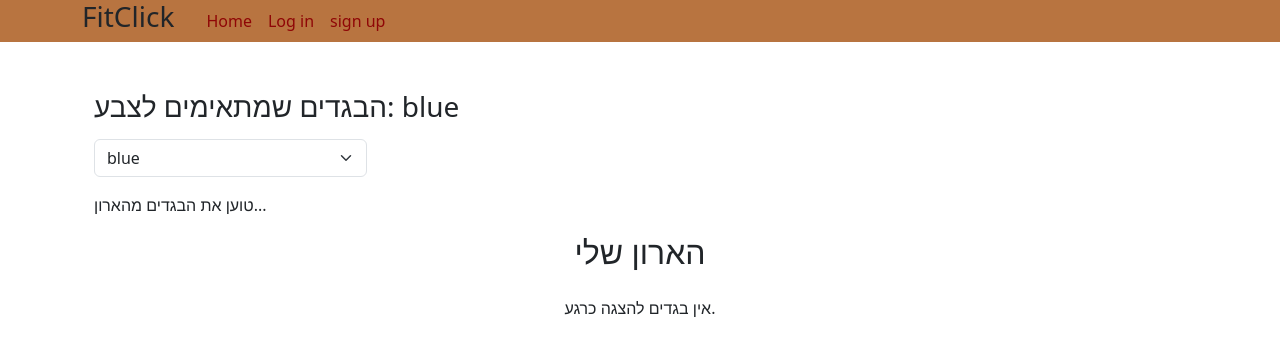
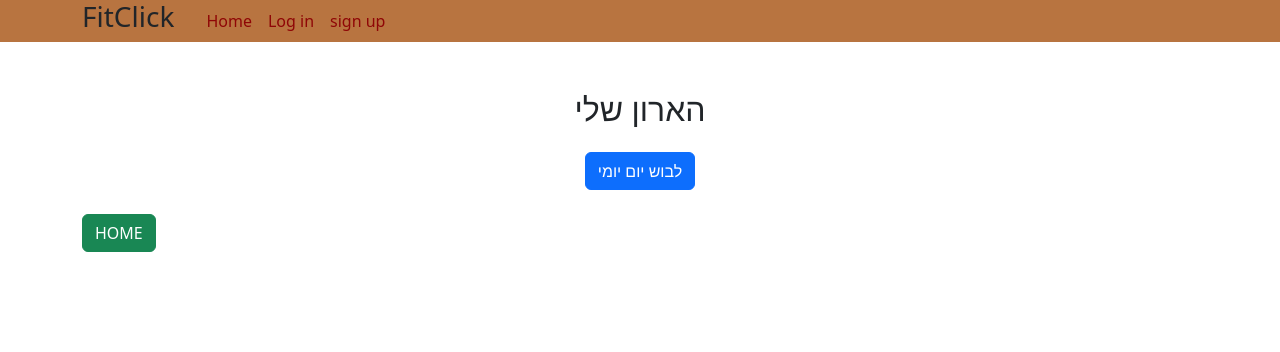
Before and after one commit to HILLEL32/fitClick, a React (Vite) app: page /wardrobe in a window 1280 px wide. Shown: the top 352 px of the page. Built offline with nearby package versions, Linux system fonts and the light colour scheme.

Commit message:
לבוש יוםיומי

```diff
--- a/src/App.jsx
+++ b/src/App.jsx
@@ -37,7 +37,9 @@ function App() {
           <Route path="/clothing_ai" element={<ClothingAIUpload />} />
           <Route path="/app_home" element={<AppHome />} />
           <Route path="/wardrobe" element={<Wardrobe />} />
-          <Route path="/match_clothes" element={<MatchingClothes />} />
+          {/* <Route path="/match_clothes" element={<MatchingClothes />} /> */}
+          <Route path="/match" element={<MatchingClothes />} />
+
 
 
         </Routes>
--- a/src/features/clothing/MatchingClothes.jsx
+++ b/src/features/clothing/MatchingClothes.jsx
@@ -1,105 +1,54 @@
-import React, { useEffect, useState } from 'react';
-import { collection, query, where, getDocs } from 'firebase/firestore';
-import { auth, db } from '../../firebase/firebase';
+// src/features/wardrobe/RandomClothingPicker.jsx
+import React, { useMemo, useState } from 'react';
 
-// טבלת צבעים מתאימים
-const colorCompatibility = {
-  red: ['black', 'white', 'denim'],
-  blue: ['white', 'gray', 'beige'],
-  green: ['brown', 'white'],
-  black: ['white', 'red', 'pink'],
-  white: ['black', 'red', 'blue', 'everything'],
-  yellow: ['navy', 'white'],
-  pink: ['white', 'gray', 'beige'],
-  purple: ['black', 'gray'],
-  beige: ['brown', 'green'],
-  gray: ['black', 'white', 'blue'],
-  brown: ['beige', 'white'],
-  orange: ['navy', 'white'],
-};
+export default function MatchingClothes({ clothingItems, onSelectShirt, onSelectPants }) {
+  const [message, setMessage] = useState('');
 
-// שלב 1: חילוץ צבע עיקרי ממחרוזת
-function extractBaseColor(colorString) {
-  if (!colorString) return '';
-  const knownColors = ['black', 'white', 'gray', 'blue', 'red', 'green', 'yellow', 'pink', 'purple', 'beige', 'brown', 'orange', 'denim'];
-  const lower = colorString.toLowerCase();
+  const matchByKeywords = (item, keywords) => {
+    const types = (item?.type || []).map((t) => String(t).toLowerCase());
+    return types.some((t) => keywords.some((k) => t.includes(k)));
+  };
 
-  for (const color of knownColors) {
-    if (lower.includes(color)) {
-      return color;
+  const isShirt = (item) =>
+    matchByKeywords(item, [
+      'shirt','t-shirt','tee','top','blouse','button-down','henley','polo','jersey',
+      'overshirt','camisole','tank','chemise','crewneck','v-neck',
+      'חולצה','טישירט','טי-שירט','טופ'
+    ]);
+
+  const isJeans = (item) =>
+    matchByKeywords(item, [
+      'jeans','denim','ג׳ינס','גינס'
+    ]);
+
+  const shirts = useMemo(() => clothingItems.filter(isShirt), [clothingItems]);
+  const jeans  = useMemo(() => clothingItems.filter(isJeans), [clothingItems]);
+
+  const pickRandom = (arr) => arr[Math.floor(Math.random() * arr.length)];
+
+  // כלל ההתאמה: כל צבע חולצה מתאים למכנס ג'ינס
+  const handlePickMatchingPair = () => {
+    if (!jeans.length) {
+      setMessage('לא נמצאו מכנסי ג׳ינס בארון.');
+      return;
     }
-  }
-
-  return ''; // לא נמצא צבע מתאים
-}
-
-// שלב 2: החזרת בגדים שמתאימים לצבע
-function getMatchingClothes(baseColor, wardrobe) {
-  const normalizedBase = extractBaseColor(baseColor);
-  const compatibleColors = colorCompatibility[normalizedBase];
-
-  if (!compatibleColors) {
-    // fallback: בגדים בצבעים נייטרליים
-    return wardrobe.filter(item =>
-      ['white', 'black', 'denim'].includes(extractBaseColor(item.mainColor))
-    );
-  }
-
-  return wardrobe.filter(item =>
-    compatibleColors.includes(extractBaseColor(item.mainColor))
-  );
-}
-
-// קומפוננטה ראשית
-export default function MatchingClothes() {
-  const [wardrobe, setWardrobe] = useState([]);
-  const [loading, setLoading] = useState(true);
-  const [selectedColor, setSelectedColor] = useState('blue');
-
-  useEffect(() => {
-    const fetchClothing = async () => {
-      const user = auth.currentUser;
-      if (!user) return;
-
-      const q = query(collection(db, 'clothing'), where('uid', '==', user.uid));
-      const snapshot = await getDocs(q);
-      const clothes = snapshot.docs.map(doc => ({ id: doc.id, ...doc.data() }));
-      setWardrobe(clothes);
-      setLoading(false);
-    };
-
-    fetchClothing();
-  }, []);
-
-  const matches = getMatchingClothes(selectedColor, wardrobe);
+    if (!shirts.length) {
+      setMessage('לא נמצאו חולצות בארון.');
+      return;
+    }
+    setMessage('');
+    const chosenPants = pickRandom(jeans);
+    const chosenShirt = pickRandom(shirts);
+    onSelectPants?.(chosenPants);
+    onSelectShirt?.(chosenShirt);
+  };
 
   return (
-    <div className="container mt-4">
-      <h3>הבגדים שמתאימים לצבע: {selectedColor}</h3>
-
-      <select
-        className="form-select w-25 my-3"
-        value={selectedColor}
-        onChange={(e) => setSelectedColor(e.target.value)}
-      >
-        {Object.keys(colorCompatibility).map((color) => (
-          <option key={color} value={color}>{color}</option>
-        ))}
-      </select>
-
-      {loading ? (
-        <p>טוען את הבגדים מהארון...</p>
-      ) : (
-        <div className="d-flex flex-wrap gap-3 mt-3">
-          {matches.map((item) => (
-            <div key={item.id} style={{ textAlign: 'center' }}>
-              <img src={item.imageUrl} alt={item.type} width={100} />
-              <p>{item.type} - {extractBaseColor(item.mainColor)}</p>
-            </div>
-          ))}
-          {matches.length === 0 && <p>לא נמצאו התאמות</p>}
-        </div>
-      )}
+    <div className="d-flex gap-2 justify-content-center mb-4 flex-wrap">
+      <button className="btn btn-primary" onClick={handlePickMatchingPair}>
+        לבוש יום יומי
+      </button>
+      {message && <div className="w-100 text-center text-danger mt-2">{message}</div>}
     </div>
   );
 }
--- a/src/features/clothing/Wardrobe.jsx
+++ b/src/features/clothing/Wardrobe.jsx
@@ -1,46 +1,97 @@
+// src/features/wardrobe/Wardrobe.jsx
 import React, { useEffect, useState } from 'react';
 import { auth, db } from '../../firebase/firebase';
-import { collection, query, where, getDocs } from 'firebase/firestore';
+import { collection, query, where, getDocs, deleteDoc, doc } from 'firebase/firestore';
 import { Link } from 'react-router-dom';
 import MatchingClothes from './MatchingClothes';
 
-
 export default function Wardrobe() {
   const [clothingItems, setClothingItems] = useState([]);
+  const [selectedShirt, setSelectedShirt] = useState(null);
+  const [selectedPants, setSelectedPants] = useState(null);
+  const [loading, setLoading] = useState(true);
+  const [deletingId, setDeletingId] = useState(null);
 
   useEffect(() => {
     const fetchClothingItems = async () => {
       const user = auth.currentUser;
-      if (!user) return;
+      if (!user) {
+        setLoading(false);
+        return;
+      }
 
-      const q = query(
-        collection(db, "clothingItems"),
-        where("uid", "==", user.uid)
-      );
-
+      const q = query(collection(db, 'clothingItems'), where('uid', '==', user.uid));
       const querySnapshot = await getDocs(q);
-      const items = querySnapshot.docs.map(doc => ({
-        id: doc.id,
-        ...doc.data(),
-      }));
-
+      const items = querySnapshot.docs.map((d) => ({ id: d.id, ...d.data() }));
       setClothingItems(items);
+      setLoading(false);
     };
-
     fetchClothingItems();
   }, []);
 
+  const getImageDataUrl = (item) => (item?.imageId ? localStorage.getItem(item.imageId) : null);
+
+  const handleDelete = async (item) => {
+    if (!item?.id)
+      return;
+    const ok = window.confirm('למחוק את הפריט מהארון? אי אפשר לבטל.');
+    if (!ok)
+      return;
+
+    try {
+      setDeletingId(item.id);
+      // מחיקה מ־Firestore
+      await deleteDoc(doc(db, 'clothingItems', item.id));
+      // מחיקת התמונה המקומית (אם קיימת)
+      if (item.imageId) localStorage.removeItem(item.imageId);
+      // עדכון מצב מקומי
+      setClothingItems((prev) => prev.filter((x) => x.id !== item.id));
+
+      // אם מחקנו פריט שהיה מוצג כבחירה – ננקה את הבחירה
+      setSelectedShirt((s) => (s?.id === item.id ? null : s));
+      setSelectedPants((p) => (p?.id === item.id ? null : p));
+    } catch (err) {
+      console.error('Delete item failed:', err);
+      alert('מחיקה נכשלה. נסה שוב.');
+    } finally {
+      setDeletingId(null);
+    }
+  };
+
+  if (loading)
+    return <div className="container mt-5 text-center">טוען ארון...</div>;
+
   return (
     <div className="container mt-5">
-      <MatchingClothes />
-      <h2 className="text-center mb-4">הארון שלי </h2>
+      <h2 className="text-center mb-4">הארון שלי</h2>
 
-      {clothingItems.length === 0 ? (
-        <p className="text-center">אין בגדים להצגה כרגע.</p>
-      ) : (
+      <MatchingClothes
+        clothingItems={clothingItems}
+        onSelectShirt={setSelectedShirt}
+        onSelectPants={setSelectedPants}
+      />
+
+      <Link to="/app_home" className="btn btn-success mb-4"> HOME </Link>
+
+      {/* תצוגת חולצה ומכנס שנבחרו */}
+      {selectedShirt && (
+        <div className="mb-4">
+          <h4>חולצה שנבחרה:</h4>
+          <img src={getImageDataUrl(selectedShirt)} alt="חולצה" style={{ maxHeight: 200 }} />
+        </div>
+      )}
+      {selectedPants && (
+        <div className="mb-4">
+          <h4>מכנס שנבחר:</h4>
+          <img src={getImageDataUrl(selectedPants)} alt="מכנס" style={{ maxHeight: 200 }} />
+        </div>
+      )}
+
+      {/* רשת כל הבגדים */}
       <div className="row">
-          {clothingItems.map(item => {
-            const imageDataUrl = localStorage.getItem(item.imageId);
+        {clothingItems.map((item) => {
+          const imageDataUrl = getImageDataUrl(item);
+          const isDeleting = deletingId === item.id;
 
           return (
             <div className="col-md-4 mb-4" key={item.id}>
@@ -50,35 +101,40 @@ export default function Wardrobe() {
                     src={imageDataUrl}
                     className="card-img-top"
                     alt="בגד"
-                      style={{ height: '300px', objectFit: 'cover' }}
+                    style={{ height: 300, objectFit: 'cover' }}
                   />
                 ) : (
-                      <div className="card-img-top text-center text-muted pt-5" style={{ height: '300px', background: '#f0f0f0' }}>
-                      תמונה לא זמינה במכשיר זה
+                  <div
+                    className="card-img-top text-center text-muted pt-5"
+                    style={{ height: 300, background: '#f0f0f0' }}
+                  >
+                    תמונה לא זמינה
                   </div>
                 )}
+
                 <div className="card-body">
-                    <h5 className="card-title"><strong>סוג</strong>: {item.type?.join(', ') || "לא זוהה"}</h5>
-                    <p className="card-text"><strong>צבעים</strong>: {item.colors?.join(', ') || "—"}</p>
-                    <p className="card-text"><strong>סגנון</strong>: {item.style?.join(', ') || "—"}</p>
-                    <p className="card-text"><strong>פרטים</strong>: {item.details?.join(', ') || "—"}</p>
-                    <p className="card-text"><strong>אורך:</strong> {item.length?.join(', ') || "—"}</p>
-                    <p className="card-text"><strong>קו מותן:</strong>: {item.waistline?.join(', ') || "—"}</p>
-                    <p className="card-text text-muted">
-                      תאריך: {item.createdAt?.toDate().toLocaleString() || "—"}
-                    </p>
+                  <h5 className="card-title">
+                    <strong>סוג</strong>: {item.type?.join(', ') || '—'}
+                  </h5>
+                  <p className="card-text"><strong>צבעים</strong> : {item.colors?.join(', ') || '—'}</p>
+                  <p className="card-text"><strong>סגנון</strong> : {item.style?.join(', ') || '—'}</p>
+                </div>
+
+                <div className="card-footer d-flex gap-2 bg-light">
+                  <button
+                    className="btn btn-outline-danger ms-auto"
+                    onClick={() => handleDelete(item)}
+                    disabled={isDeleting}
+                    aria-label="מחיקת פריט"
+                  >
+                    {isDeleting ? 'מוחק…' : 'מחק'}
+                  </button>
                 </div>
               </div>
-                <Link to="/app_home" className="btn btn-success btn-lg floating-button">
-                  back to home
-                </Link>
-
             </div>
           );
         })}
       </div>
-
-      )}
     </div>
   );
 }
```
Lines whose indentation alone changed are shown as unchanged.
